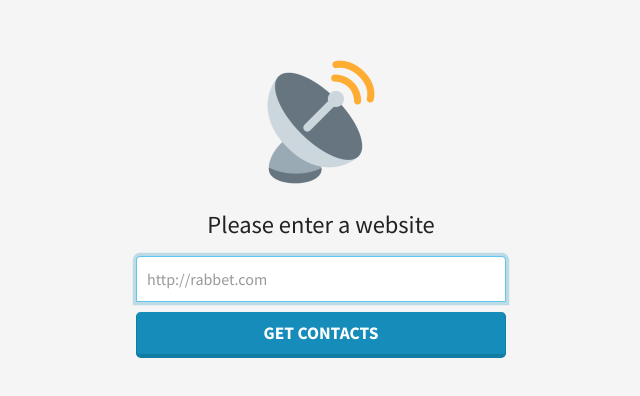
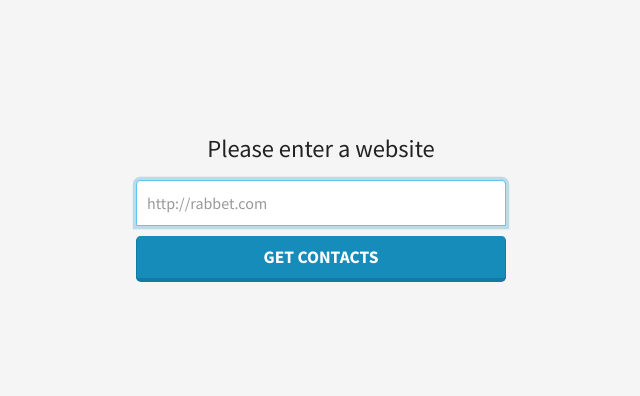
Before and after one commit to bryandeagle/fetch, a plain HTML site: page static/index.html in a window 1280 px wide. Shown: the part 192-588 px from the top of the page, without its empty margins (319-959 px from the left). Drawn offline with Linux system fonts and the light colour scheme.

Commit message:
no image

```diff
--- a/static/index.html
+++ b/static/index.html
@@ -49,7 +49,7 @@
   </head>
   <body class="text-center">
     <form class="form-info" method="post" action="/">
-      <img class="mb-4" src="/static/icon.png" alt="" width="128" height="128">
+      <!--<img class="mb-4" src="/static/icon.png" alt="" width="128" height="128">-->
       <h1 class="h3 mb-3 font-weight-normal">Please enter a website</h1>
       <label for="website" class="sr-only">Website</label>
       <input type="text" id="website" name="website" class="form-control" placeholder="http://rabbet.com" required autofocus>
```
